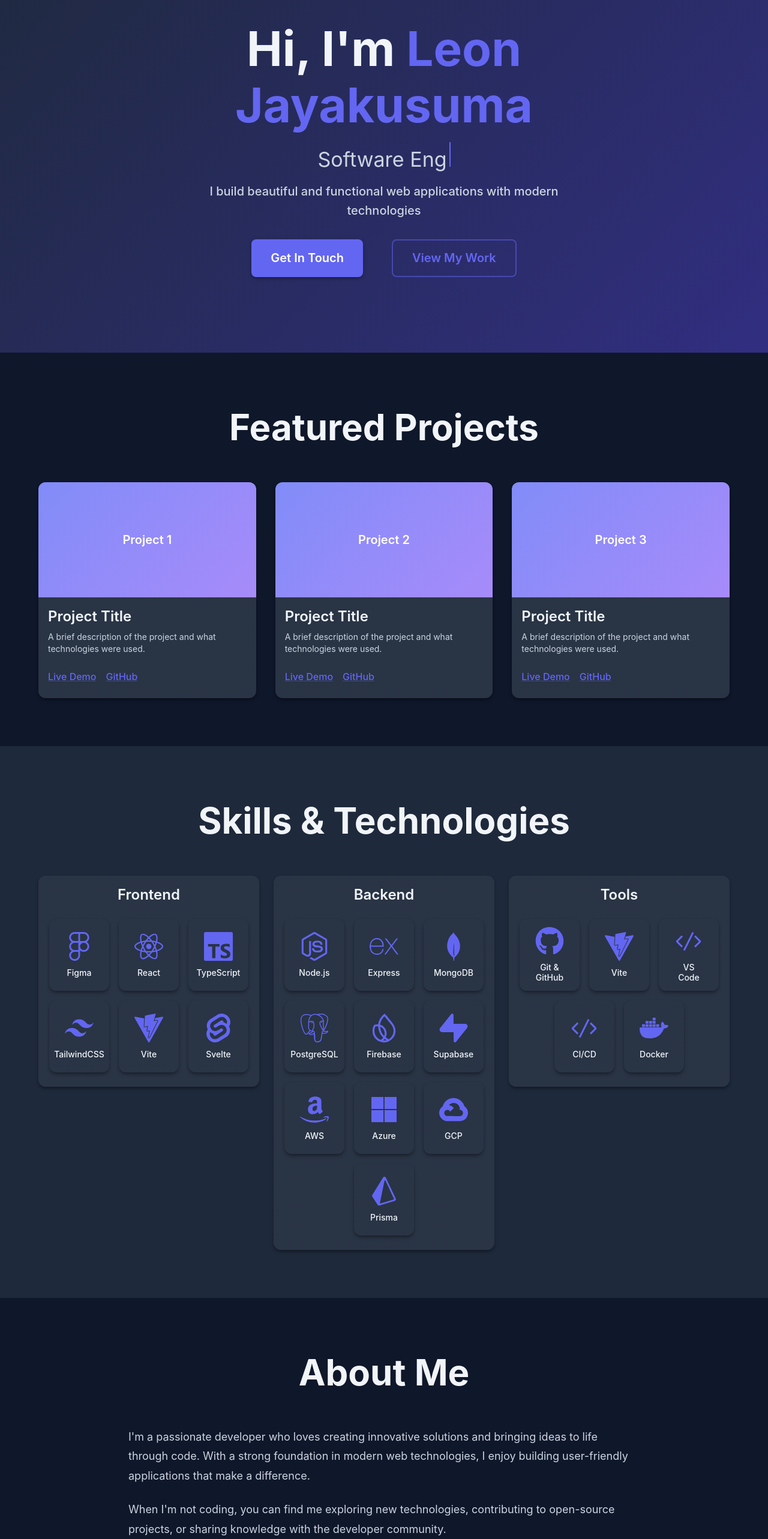
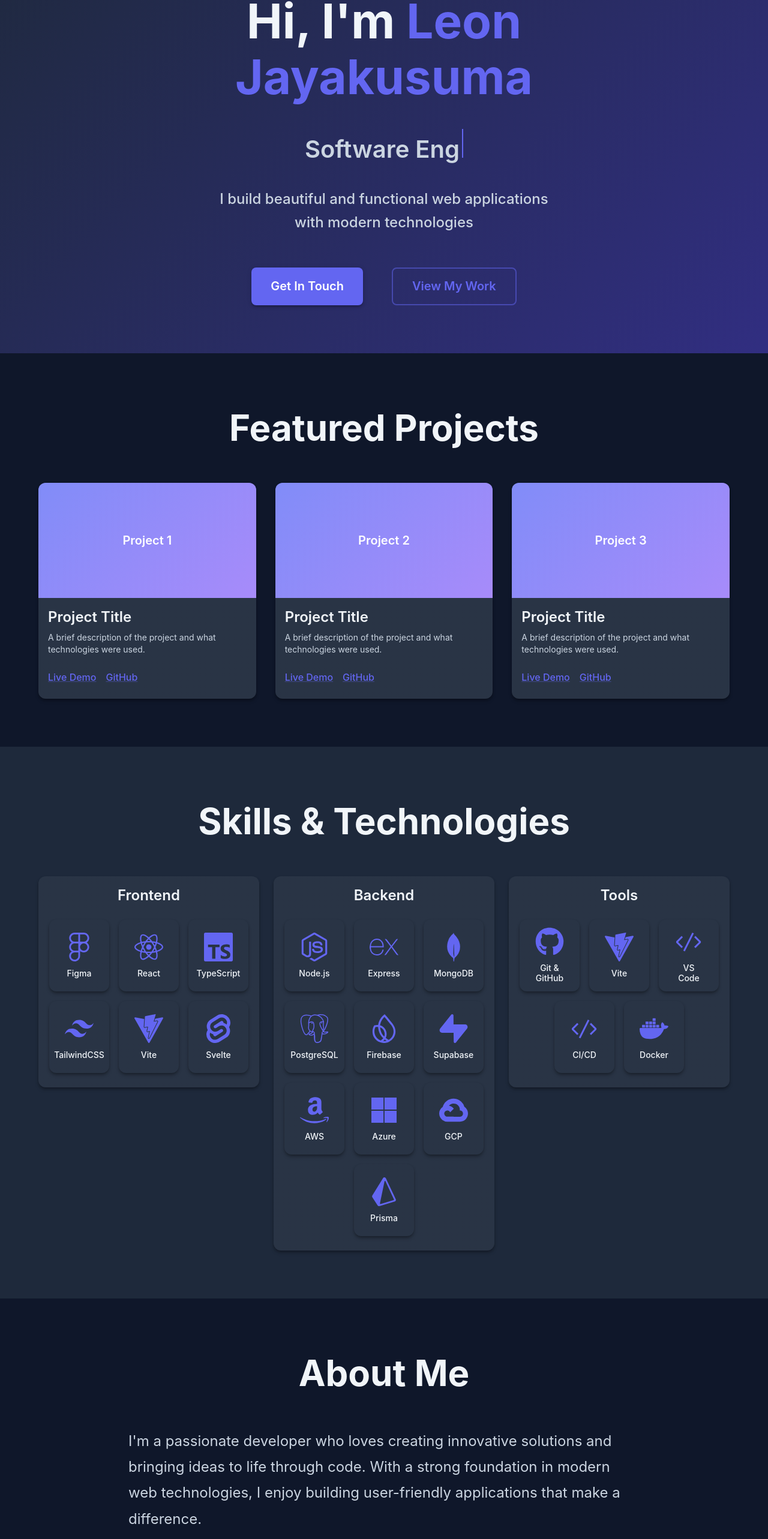
Before and after one commit to leonjayakusuma/leonjayakusuma.github.io, a React (Vite) app: page / in a window 1280 px wide. Shown: the part 212-2778 px from the top of the page at 60% size. Built offline with nearby package versions, Linux system fonts and the light colour scheme.

Commit message:
fixed sizes

```diff
--- a/src/components/About.tsx
+++ b/src/components/About.tsx
@@ -27,13 +27,13 @@ export default function About() {
           </Typography>
         </Box>
         <Box sx={{ display: 'flex', flexDirection: 'column', gap: 3 }}>
-          <Typography variant="body1" sx={{ fontSize: '1.125rem', lineHeight: 1.8, color: 'text.secondary' }}>
+          <Typography variant="body1" sx={{ fontSize: '1.5rem', lineHeight: 1.8, color: 'text.secondary' }}>
             I'm a passionate developer who loves creating innovative solutions and
             bringing ideas to life through code. With a strong foundation in modern
             web technologies, I enjoy building user-friendly applications that make
             a difference.
           </Typography>
-          <Typography variant="body1" sx={{ fontSize: '1.125rem', lineHeight: 1.8, color: 'text.secondary' }}>
+          <Typography variant="body1" sx={{ fontSize: '1.5rem', lineHeight: 1.8, color: 'text.secondary' }}>
             When I'm not coding, you can find me exploring new technologies, contributing
             to open-source projects, or sharing knowledge with the developer community.
           </Typography>
--- a/src/components/Hero.tsx
+++ b/src/components/Hero.tsx
@@ -100,7 +100,8 @@ const h1Styles = (isVisible: boolean) => ({
 const roleTypographyStyles = {
   mb: 2,
   color: 'text.secondary',
-  fontWeight: 400,
+  fontSize: '2.5rem',
+  fontWeight: 600,
   minHeight: '2.5rem'
 }
 
@@ -125,7 +126,7 @@ const buttonContainerStyles = {
 }
 
 // Sub-components
-function AnimatedHeading({ isVisible, ref }: { isVisible: boolean; ref: React.RefObject<HTMLHeadingElement | null> }) {
+function AnimatedHeadingHero({ isVisible, ref }: { isVisible: boolean; ref: React.RefObject<HTMLHeadingElement | null> }) {
   return (
     <Typography
       ref={ref}
@@ -138,7 +139,7 @@ function AnimatedHeading({ isVisible, ref }: { isVisible: boolean; ref: React.Re
   )
 }
 
-function TypingRole({ displayedRole }: { displayedRole: string }) {
+function TypingRoleHero({ displayedRole }: { displayedRole: string }) {
   return (
     <Typography variant="h4" sx={roleTypographyStyles}>
       {displayedRole}
@@ -213,14 +214,21 @@ export default function Hero() {
   return (
     <Box id="home" sx={heroBoxStyles}>
       <Container maxWidth="md">
-        <Box sx={{ textAlign: 'center' }}>
-          <AnimatedHeading isVisible={isHeadingVisible} ref={headingRef} />
-          <TypingRole displayedRole={displayedRole} />
+        <Box sx={{
+          display: 'flex',
+          flexDirection: 'column',
+          alignItems: 'center',
+          textAlign: 'center',
+          gap: 3
+        }}>
+          <AnimatedHeadingHero isVisible={isHeadingVisible} ref={headingRef} />
+          <TypingRoleHero displayedRole={displayedRole} />
           <Typography
             ref={descriptionRef}
             variant="h6"
             sx={{
               mb: 4,
+              fontSize: '1.5rem',
               color: 'text.secondary',
               maxWidth: '600px',
               mx: 'auto',
```
